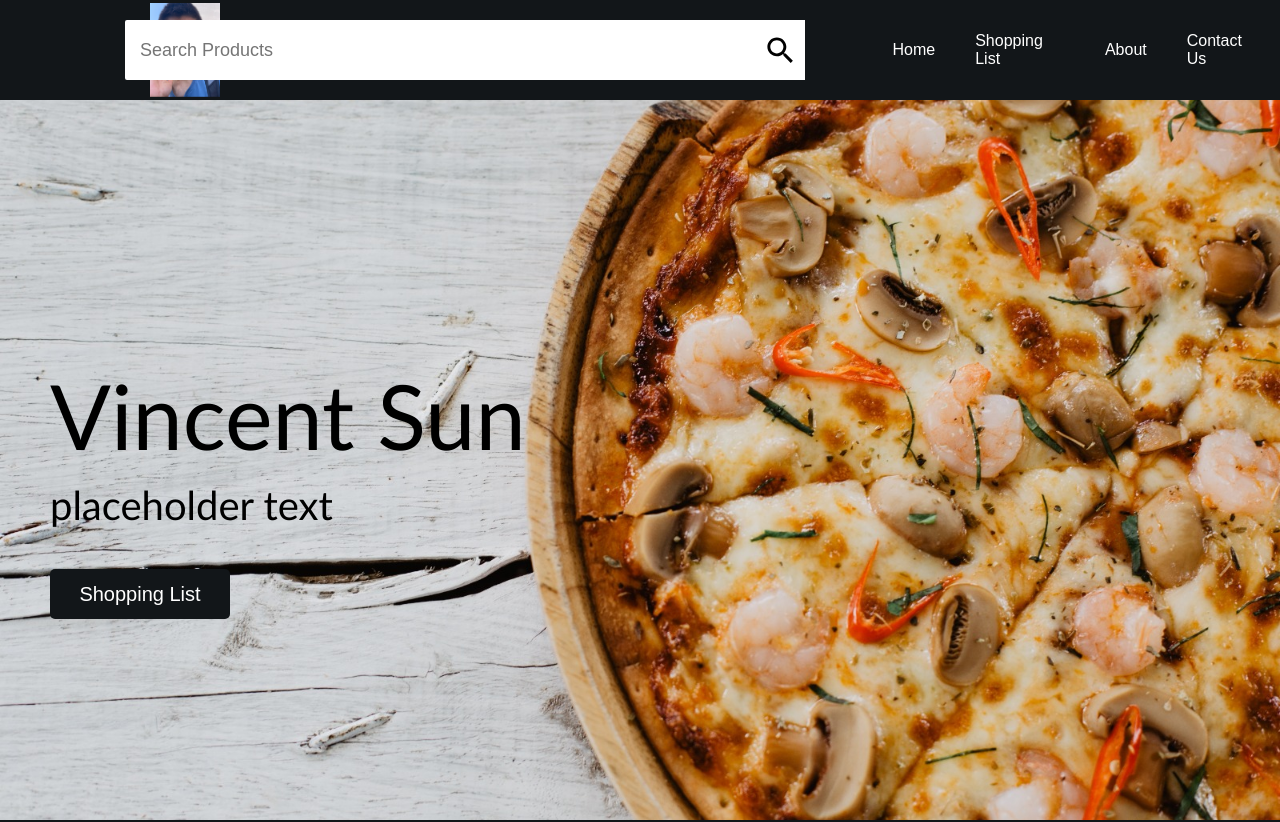
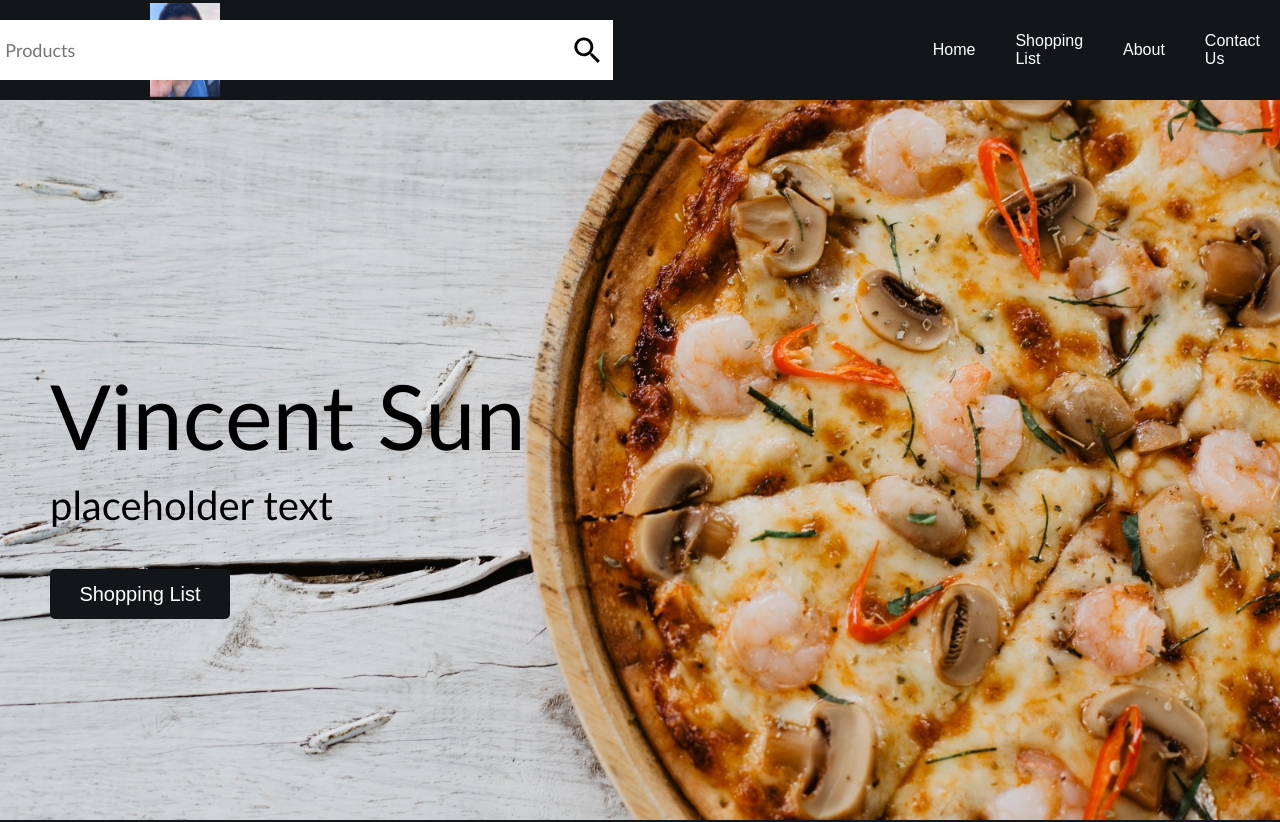
Before and after one commit to Dudemario/GroceryWebApp, a React (Create React App) app in the folder grocery_webapp/: page / in a window 1280 px wide. Shown: the top 822 px of the page. Built offline with nearby package versions, Linux system fonts and the light colour scheme.

Commit message:
search bar css changes

```diff
--- a/grocery_webapp/src/styles/Navbar.css
+++ b/grocery_webapp/src/styles/Navbar.css
@@ -19,16 +19,24 @@
   }
 
   .searchbar {
+/*    flex: 50%;
+    height: 100%;
+    display: flex;
+    align-items: center;
+    justify-content: center;
+    font-family: "Nunito", sans-serif;
+    transform: translateX(-350px);
+    z-index: 1; */
     width: 100vw;
     height: 100vh;
     display: flex;
     align-items: center;
     flex-direction: column;
-    font-family: "Nunito", sans-serif;
+    font-family: "Gill Sans", "Gill Sans MT", Calibri, "Trebuchet MS", sans-serif;
     padding-top: 20px;
-    margin-left: -500px;
-    z-index: 1;
-
+    position: relative;
+    right: 300px;
+    z-index: 1
   }
 
   .navbar .rightSide {
--- a/grocery_webapp/src/styles/SearchBar.css
+++ b/grocery_webapp/src/styles/SearchBar.css
@@ -12,6 +12,7 @@
   padding: 15px;
   height: 30px;
   width: 600px;
+  font-family: "Gill Sans", "Gill Sans MT", Calibri, "Trebuchet MS", sans-serif;
 }
 
 .searchIcon {
```
